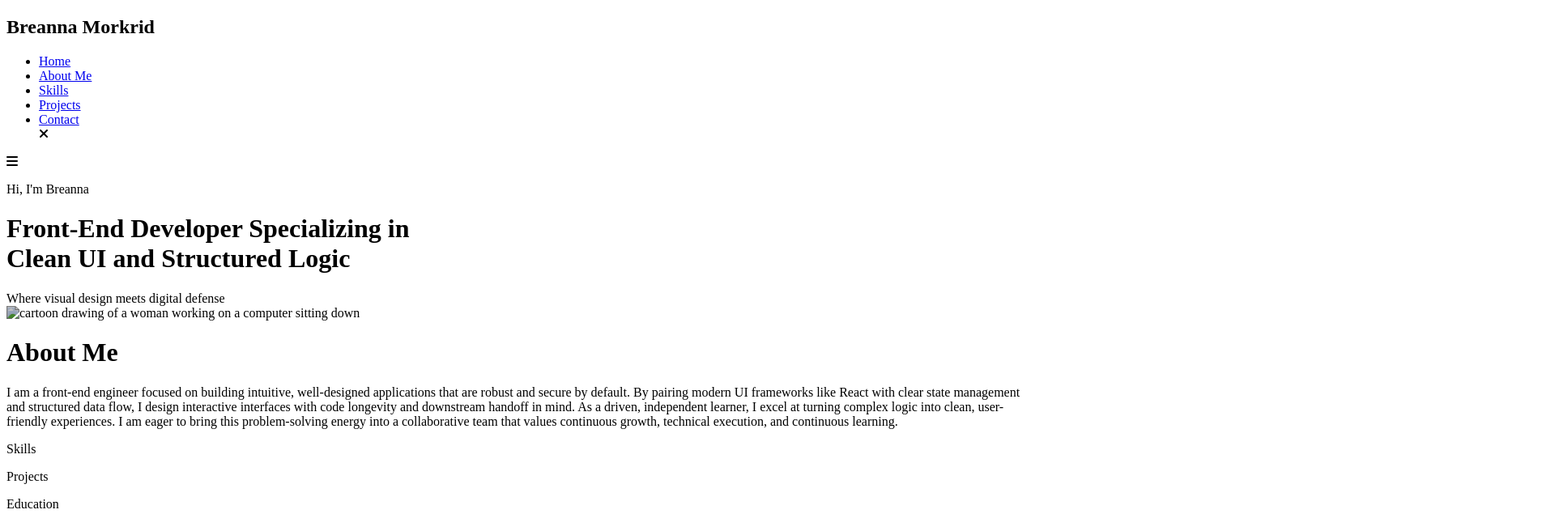
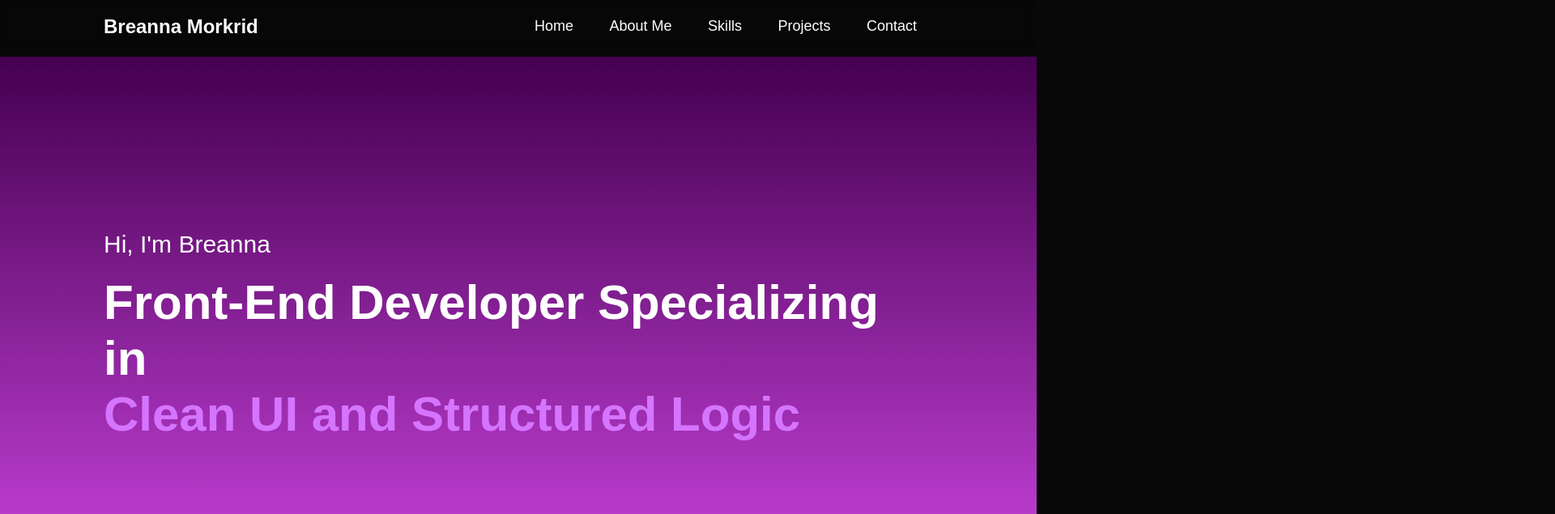
Before and after one commit to Breanna1202/Portfolio, a plain HTML site: page index.html in a window 1280 px wide. Shown: the top 635 px of the page at 81% size, 1920 px wide, since content can reach past the window. Drawn offline with Linux system fonts and the light colour scheme.

Commit message:
Refactor index.html for improved structure
Updated HTML structure and fixed links to stylesheets.

```diff
--- a/index.html
+++ b/index.html
@@ -6,7 +6,7 @@
         <meta name="viewport" content="width=device-width, initial-scale=1.0">
         <link rel="icon" type="image/x-icon" href="Assets/New.png">
         <title>Breanna's Portfolio Website</title>
-        <link rel="stylesheet" href="Portfolio Website.style.css">
+        <link rel="stylesheet" href="style.css">
         <script src="https://kit.fontawesome.com/877e51c08c.js" crossorigin="anonymous"></script>
     </head>
     <body>
```
